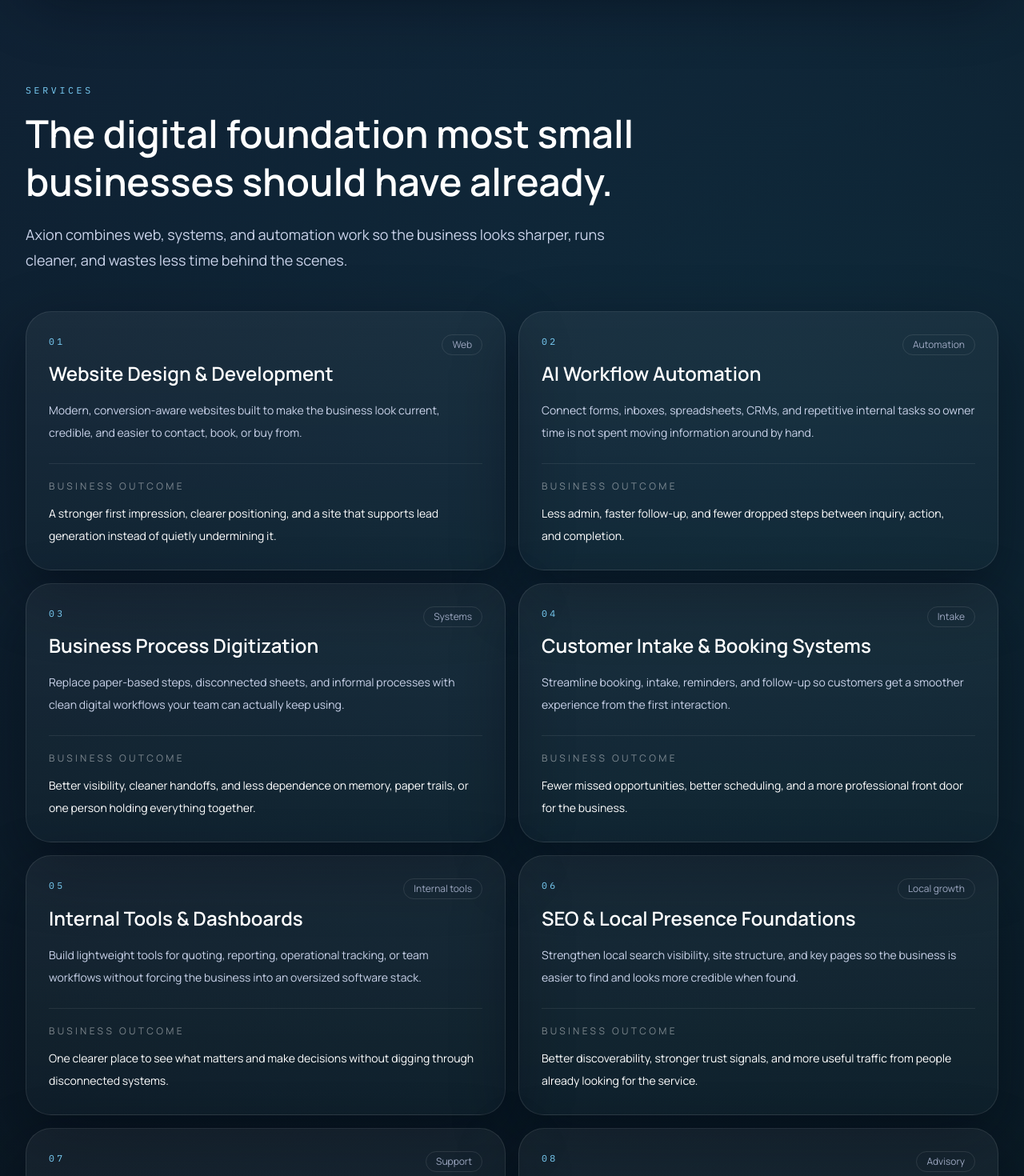
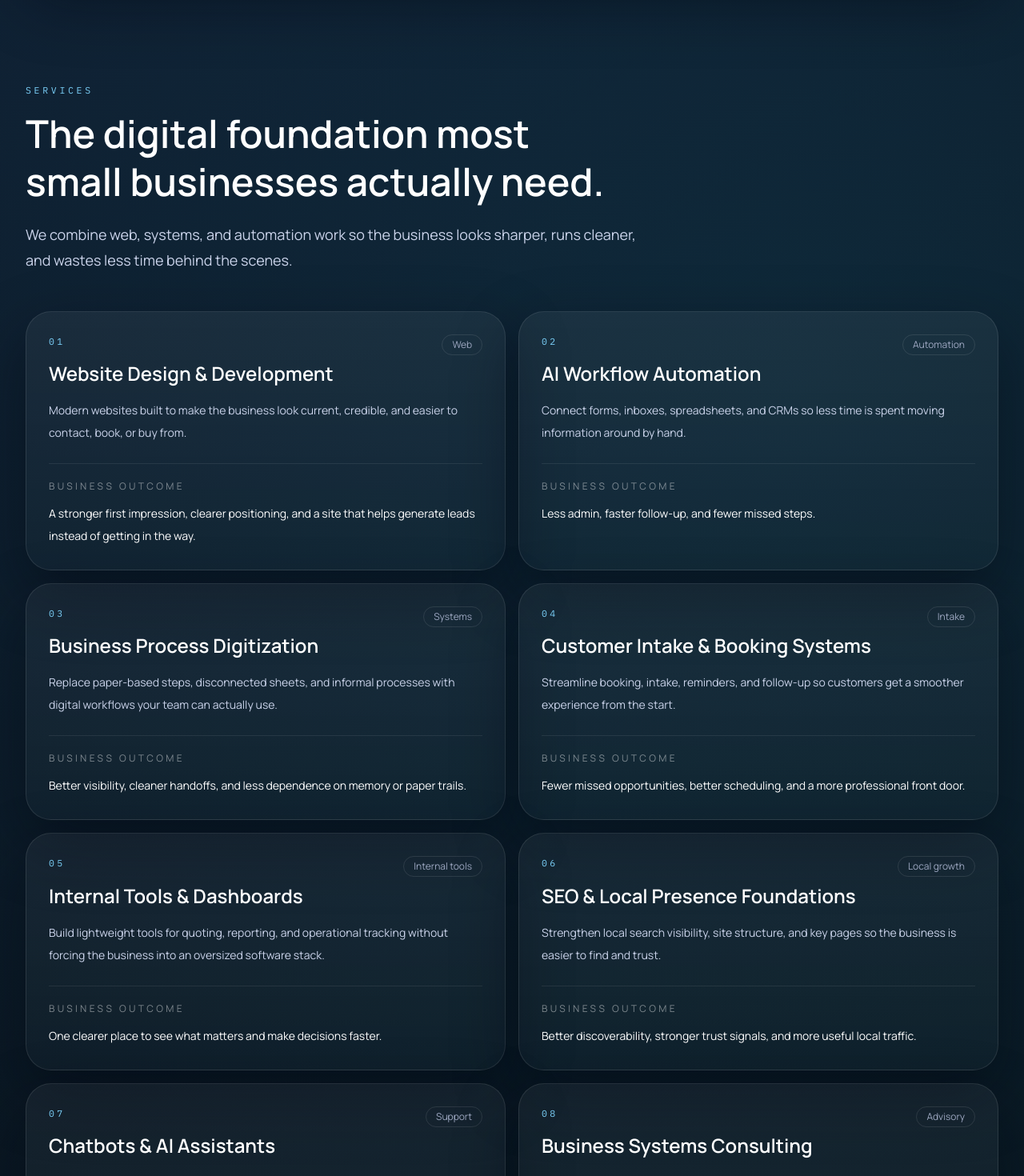
Before and after one commit to jpatel98/axion, a Next.js app: page / in a window 1280 px wide. Shown: the part 1330-2800 px from the top of the page at 80% size. Built offline with nearby package versions, Linux system fonts and the light colour scheme; no server answers.

Commit message:
Simplify landing page copy

```diff
--- a/src/components/contact-form.tsx
+++ b/src/components/contact-form.tsx
@@ -71,8 +71,8 @@
           </h3>
           <p className="mt-3 max-w-lg text-sm leading-7 text-muted">
             Share a quick overview and we will use it to shape the first
-            conversation. The UI is ready for live submission wiring, but this
-            build currently routes new leads through direct contact.
+            conversation. This form is still being connected, so for now the
+            fastest way to reach us is booking or email.
           </p>
         </div>
       </div>
--- a/src/content/site.ts
+++ b/src/content/site.ts
@@ -12,22 +12,22 @@
     title: "Modern websites, automation, and practical AI",
     emphasis: "for small businesses that are done wasting time.",
     description:
-      "Axion helps small and growing businesses look more credible, streamline operations, and put useful technology in place without bloated consulting, vague strategy decks, or hype-driven AI clutter.",
+      "Axion helps small and growing businesses modernize how they look, how they work, and how they respond, with better websites, smarter systems, and practical AI.",
     primaryCta: "Book a Consultation",
     secondaryCta: "See Services",
     secondaryHref: "#services",
     highlights: [
       {
         title: "Web presence",
-        copy: "Upgrade outdated sites into fast, clear experiences that convert and feel current.",
+        copy: "Modernize outdated sites so they look current and convert more clearly.",
       },
       {
         title: "Operations",
-        copy: "Cut repetitive admin, reduce process drag, and connect scattered tools properly.",
+        copy: "Reduce manual admin and connect the tools your team already depends on.",
       },
       {
         title: "Practical AI",
-        copy: "Use AI where it earns its place in workflows, support, and day-to-day execution.",
+        copy: "Use AI where it actually saves time in support, workflows, and day-to-day work.",
       },
     ],
   },
@@ -40,57 +40,57 @@
     "Fast turnaround",
   ],
   services: {
-    title: "The digital foundation most small businesses should have already.",
+    title: "The digital foundation most small businesses actually need.",
     description:
-      "Axion combines web, systems, and automation work so the business looks sharper, runs cleaner, and wastes less time behind the scenes.",
+      "We combine web, systems, and automation work so the business looks sharper, runs cleaner, and wastes less time behind the scenes.",
     items: [
       {
         label: "Web",
         title: "Website Design & Development",
         description:
-          "Modern, conversion-aware websites built to make the business look current, credible, and easier to contact, book, or buy from.",
+          "Modern websites built to make the business look current, credible, and easier to contact, book, or buy from.",
         outcome:
-          "A stronger first impression, clearer positioning, and a site that supports lead generation instead of quietly undermining it.",
+          "A stronger first impression, clearer positioning, and a site that helps generate leads instead of getting in the way.",
       },
       {
         label: "Automation",
         title: "AI Workflow Automation",
         description:
-          "Connect forms, inboxes, spreadsheets, CRMs, and repetitive internal tasks so owner time is not spent moving information around by hand.",
+          "Connect forms, inboxes, spreadsheets, and CRMs so less time is spent moving information around by hand.",
         outcome:
-          "Less admin, faster follow-up, and fewer dropped steps between inquiry, action, and completion.",
+          "Less admin, faster follow-up, and fewer missed steps.",
       },
       {
         label: "Systems",
         title: "Business Process Digitization",
         description:
-          "Replace paper-based steps, disconnected sheets, and informal processes with clean digital workflows your team can actually keep using.",
+          "Replace paper-based steps, disconnected sheets, and informal processes with digital workflows your team can actually use.",
         outcome:
-          "Better visibility, cleaner handoffs, and less dependence on memory, paper trails, or one person holding everything together.",
+          "Better visibility, cleaner handoffs, and less dependence on memory or paper trails.",
       },
       {
         label: "Intake",
         title: "Customer Intake & Booking Systems",
         description:
-          "Streamline booking, intake, reminders, and follow-up so customers get a smoother experience from the first interaction.",
+          "Streamline booking, intake, reminders, and follow-up so customers get a smoother experience from the start.",
         outcome:
-          "Fewer missed opportunities, better scheduling, and a more professional front door for the business.",
+          "Fewer missed opportunities, better scheduling, and a more professional front door.",
       },
       {
         label: "Internal tools",
         title: "Internal Tools & Dashboards",
         description:
-          "Build lightweight tools for quoting, reporting, operational tracking, or team workflows without forcing the business into an oversized software stack.",
+          "Build lightweight tools for quoting, reporting, and operational tracking without forcing the business into an oversized software stack.",
         outcome:
-          "One clearer place to see what matters and make decisions without digging through disconnected systems.",
+          "One clearer place to see what matters and make decisions faster.",
       },
       {
         label: "Local growth",
         title: "SEO & Local Presence Foundations",
         description:
-          "Strengthen local search visibility, site structure, and key pages so the business is easier to find and looks more credible when found.",
+          "Strengthen local search visibility, site structure, and key pages so the business is easier to find and trust.",
         outcome:
-          "Better discoverability, stronger trust signals, and more useful traffic from people already looking for the service.",
+          "Better discoverability, stronger trust signals, and more useful local traffic.",
       },
       {
         label: "Support",
@@ -98,42 +98,42 @@
         description:
           "Deploy assistants for FAQs, intake triage, or draft responses where they reduce repetitive work and improve response speed.",
         outcome:
-          "Faster customer replies and lighter support/admin load without making the experience feel robotic.",
+          "Faster replies and lighter support/admin load without making the experience feel robotic.",
       },
       {
         label: "Advisory",
         title: "Business Systems Consulting",
         description:
-          "Audit what is slowing the business down, identify the highest-leverage improvements, and create a rollout plan grounded in reality.",
+          "Audit what is slowing the business down, identify the highest-leverage improvements, and create a practical rollout plan.",
         outcome:
-          "A clear path forward instead of random software purchases, vague recommendations, or tool sprawl.",
+          "A clear path forward instead of random tools and vague recommendations.",
       },
     ],
   },
   whyAxion: {
     title: "Modernization should reduce friction, not create a new one.",
     description:
-      "Small businesses do not need enterprise theater. They need clear priorities, systems that actually get used, and a partner who can explain the tradeoffs without drowning everyone in jargon.",
+      "Small businesses do not need bloated consulting. They need clear priorities, useful systems, and someone who can explain the tradeoffs plainly.",
     principles: [
       {
         title: "Business-first thinking",
         description:
-          "Recommendations are tied to time savings, lead flow, credibility, or cost control. If it does not help the business move, it does not stay in scope.",
+          "Recommendations should tie back to time savings, lead flow, credibility, or cost control. If they do not help the business move, they do not stay in scope.",
       },
       {
         title: "Clear communication",
         description:
-          "You should understand what is being built, why it matters, and how it will affect daily operations before the work starts.",
+          "You should understand what is being built, why it matters, and how it affects the day-to-day business before the work starts.",
       },
       {
         title: "Right-sized delivery",
         description:
-          "Custom where it matters, lean where it does not. The goal is useful systems, not a large invoice built around unnecessary complexity.",
+          "Custom where it matters, lean where it does not. The goal is useful systems, not unnecessary complexity.",
       },
       {
         title: "Practical adoption",
         description:
-          "Tools and workflows are designed to be maintained by a real business team, not by an in-house engineering department that does not exist.",
+          "Tools and workflows are designed for a real business team to maintain, not a future engineering department that does not exist.",
       },
     ],
     comparisons: [
@@ -141,80 +141,80 @@
         label: "Doing nothing",
         title: "The business keeps carrying avoidable drag.",
         description:
-          "Manual work compounds, response times stay slow, and an outdated web presence keeps sending the wrong signal before conversations even start.",
+          "Manual work piles up, response times stay slow, and an outdated web presence keeps sending the wrong signal.",
       },
       {
         label: "Generic freelancer",
         title: "You get a deliverable, not a system.",
         description:
-          "A freelancer may build a page or script, but the broader workflow, handoff, reporting, and operational fit often remain unresolved.",
+          "A freelancer may build one piece well, but the broader workflow and operational fit often stay unresolved.",
       },
       {
         label: "Bloated agency",
         title: "Too much process, not enough relevance.",
         description:
-          "Large agency workflows can add cost, meetings, and presentation polish without solving the day-to-day bottlenecks actually hurting the business.",
+          "Large agency process can add cost and meetings without fixing the daily bottlenecks that actually hurt the business.",
       },
       {
         label: "Random AI tools",
         title: "More subscriptions. More noise. More confusion.",
         description:
-          "AI without a plan often becomes another disconnected layer. The business needs applied use cases, not a pile of experiments.",
+          "AI without a plan often becomes one more disconnected layer. The business needs applied use cases, not experiments.",
       },
     ],
   },
   outcomes: {
     title: "The goal is operational leverage, not just nicer software.",
     description:
-      "Axion focuses on results a business owner can actually feel in the week-to-week operation: faster response, less admin drag, cleaner lead handling, and stronger credibility.",
+      "We focus on results a business owner can actually feel week to week: faster response, less admin drag, cleaner lead handling, and stronger credibility.",
     items: [
       {
         strapline: "Admin time",
         title: "Reduce repetitive manual work.",
         description:
-          "Move recurring tasks out of inboxes, paper trails, and manual copy-paste so staff spend less time maintaining process overhead.",
+          "Move recurring tasks out of inboxes, paper trails, and copy-paste work so staff spend less time on process overhead.",
       },
       {
         strapline: "Lead flow",
         title: "Capture more leads without more chaos.",
         description:
-          "Give prospective customers a clearer path to inquire, book, and get a response instead of relying on friction-heavy contact flows.",
+          "Give prospective customers a clearer path to inquire, book, and get a response.",
       },
       {
         strapline: "Credibility",
         title: "Look current and established online.",
         description:
-          "A modern digital presence changes how people evaluate the business before they ever call, email, or walk in.",
+          "A modern digital presence changes how people judge the business before they ever call, email, or walk in.",
       },
       {
         strapline: "Response speed",
         title: "Respond faster to customers and prospects.",
         description:
-          "Automated reminders, intake routing, and better internal visibility reduce lag between request and action.",
+          "Automated reminders, intake routing, and better visibility reduce lag between request and action.",
       },
       {
         strapline: "Clarity",
         title: "Centralize scattered processes.",
         description:
-          "Bring scattered steps into a cleaner system so people know where information lives and what happens next.",
+          "Bring scattered steps into a cleaner system so people know where things live and what happens next.",
       },
       {
         strapline: "Applied AI",
         title: "Use AI where it actually helps.",
         description:
-          "Focus on drafting, triage, FAQ handling, and repetitive knowledge work instead of novelty features with no operating value.",
+          "Focus on drafting, triage, FAQ handling, and repetitive knowledge work instead of novelty features with little value.",
       },
     ],
   },
   process: {
     title: "Simple process. Clear scope. Low friction.",
     description:
-      "The work is meant to feel structured and calm, not like you are signing up for months of unnecessary complexity.",
+      "The work should feel structured and calm, not like the start of a long, messy consulting project.",
     steps: [
       {
         title: "Discover",
         description:
-          "Review the current site, workflows, tools, and operational pain points to understand where the drag actually is.",
+          "Review the current site, workflows, tools, and pain points to understand where the drag really is.",
         outcome: "Clear picture of the problems worth solving first.",
       },
       {
@@ -226,13 +226,13 @@
       {
         title: "Build",
         description:
-          "Design, implement, connect, and refine the systems, pages, and automations needed to improve how the business runs.",
+          "Design, implement, connect, and refine the pages, systems, and automations that improve how the business runs.",
         outcome: "A working solution that feels modern and usable.",
       },
       {
         title: "Improve",
         description:
-          "Tighten weak spots, support adoption, and layer on the next upgrade once the foundation is working.",
+          "Tighten weak spots, support adoption, and add the next upgrade once the foundation is working.",
         outcome: "Steady modernization without turning the business upside down.",
       },
     ],
@@ -240,13 +240,13 @@
   solutions: {
     title: "Examples of the kind of work small businesses actually need.",
     description:
-      "No fictional case studies. Just realistic scenarios where the right website, process cleanup, and automation can materially improve how a business operates.",
+      "No fictional case studies. Just realistic examples of where the right website, process cleanup, and automation can make a real difference.",
     items: [
       {
         industry: "Contractors",
         title: "A contractor gets a sharper site and cleaner lead capture.",
         description:
-          "Replace an outdated brochure site with a modern presence, stronger service pages, and inquiry flows that make it easier for the right leads to reach out.",
+          "Replace an outdated brochure site with a modern presence, stronger service pages, and a better inquiry flow.",
         outcomes: [
           "Clearer first impression",
           "Better lead quality",
@@ -257,7 +257,7 @@
         industry: "Clinics",
         title: "A clinic streamlines intake, reminders, and admin follow-up.",
         description:
-          "Digitize patient intake, automate reminders, and reduce repetitive front-desk coordination without making the workflow harder for staff.",
+          "Digitize patient intake, automate reminders, and reduce repetitive front-desk coordination without making life harder for staff.",
         outcomes: [
           "Less manual coordination",
           "Smoother intake",
@@ -268,7 +268,7 @@
         industry: "Professional offices",
         title: "A professional office organizes client workflows properly.",
         description:
-          "Bring scattered steps around inquiries, onboarding, documents, and follow-up into a cleaner operating rhythm.",
+          "Bring scattered steps around inquiries, onboarding, documents, and follow-up into one cleaner workflow.",
         outcomes: [
           "More consistent service delivery",
           "Less dependency on memory",
@@ -279,7 +279,7 @@
         industry: "Local businesses",
         title: "A local business uses AI to handle FAQs and draft responses.",
         description:
-          "Apply AI to repetitive questions, response drafts, and triage so the team can move faster without sounding generic.",
+          "Use AI for repetitive questions, response drafts, and triage so the team can move faster without sounding generic.",
         outcomes: [
           "Faster replies",
           "Lower support burden",
@@ -307,42 +307,42 @@
       {
         question: "Is this only for large companies?",
         answer:
-          "No. Axion is specifically positioned for small and growing businesses that need better systems without enterprise consulting overhead. The work is scoped to be useful, not bloated.",
+          "No. Axion is built for small and growing businesses that need better systems without enterprise consulting overhead.",
       },
       {
         question: "Do you build websites too?",
         answer:
-          "Yes. Website design and development is a core part of the offering, especially when the current site looks outdated, does not convert well, or no longer reflects the quality of the business.",
+          "Yes. Website design and development is a core part of the work, especially when the current site looks outdated or no longer reflects the quality of the business.",
       },
       {
         question: "What kind of AI solutions do you offer?",
         answer:
-          "Practical ones: FAQ handling, intake triage, drafting repeat responses, workflow assistance, and business-specific automations. The goal is to reduce friction, not to bolt AI onto everything for the sake of optics.",
+          "Practical ones: FAQ handling, intake triage, draft responses, workflow support, and business-specific automations. The goal is to reduce friction, not to bolt AI onto everything.",
       },
       {
         question: "How do I know what my business actually needs?",
         answer:
-          "You do not need to show up with a full plan. A good first step is identifying where time is being wasted, where customers experience friction, or where the business looks less credible than it should. Axion can help turn that into a focused roadmap.",
+          "You do not need to show up with a full plan. A good first step is knowing where time is being wasted, where customers hit friction, or where the business looks less credible than it should.",
       },
       {
         question: "Can you improve what I already have?",
         answer:
-          "Yes. In many cases the right move is to improve an existing site, workflow, or tool stack instead of replacing everything. The work should match the business reality, not force an unnecessary rebuild.",
+          "Yes. In many cases the right move is to improve what is already there instead of replacing everything.",
       },
       {
         question: "How long does a project take?",
         answer:
-          "It depends on scope, but the focus is on moving quickly and clearly. Some engagements are short foundational upgrades, while others unfold in phases as systems are cleaned up and extended.",
+          "It depends on scope, but the focus is on moving quickly and clearly. Some projects are short foundational upgrades, while others are rolled out in phases.",
       },
       {
         question: "Do you offer ongoing support?",
         answer:
-          "Yes, when it makes sense. Some businesses need a focused project and handoff. Others want continued refinement, support, or a steady modernization partner over time.",
+          "Yes, when it makes sense. Some businesses need a focused project and handoff. Others want ongoing refinement and support.",
       },
       {
         question: "Will this be too complicated for my team?",
         answer:
-          "It should not be. A core principle is building systems that a small business team can realistically adopt and manage. If a solution is technically impressive but operationally impractical, it is the wrong solution.",
+          "It should not be. A core principle is building systems that a small business team can realistically adopt and manage.",
       },
     ],
   },
@@ -350,18 +350,18 @@
     eyebrow: "Final CTA",
     title: "Your business does not need more chaos. It needs better systems.",
     description:
-      "If the site feels dated, the admin work is repetitive, or the tools do not connect cleanly, Axion can help you modernize the right way: clear scope, useful systems, and no buzzword theatre.",
+      "If the site feels dated, the admin work is repetitive, or the tools do not connect cleanly, Axion can help you modernize in a clear, practical way.",
     primaryCta: "Book a Consultation",
     reassurance: [
       "Built for owners who want useful answers without wasting weeks in discovery mode.",
       "Designed to improve credibility, workflow clarity, and response speed in the same engagement.",
-      "A good fit when you know the business should operate better, even if you are not sure what to fix first.",
+      "A good fit when you know the business should run better, even if you are not sure what to fix first.",
     ],
   },
   footer: {
     name: "Axion Technologies",
     tagline:
-      "Modern websites, automation, and practical AI for small and growing businesses that want clearer operations and a more credible digital presence.",
+      "Modern websites, automation, and practical AI for small and growing businesses that want clearer operations and a stronger digital presence.",
     domain: "axiontechnologies.ca",
     copyright: "© 2026 Axion Technologies. All rights reserved.",
     legal: "Privacy policy and terms available on request.",
--- a/src/lib/lead.ts
+++ b/src/lib/lead.ts
@@ -47,6 +47,6 @@
   return {
     status: "placeholder" as const,
     message:
-      "This form is ready to connect to your email or CRM. For now, use the booking link or email so we can start the conversation directly.",
+      "This form is almost live. For now, please use the booking link or email and we will continue from there.",
   };
 }
```
